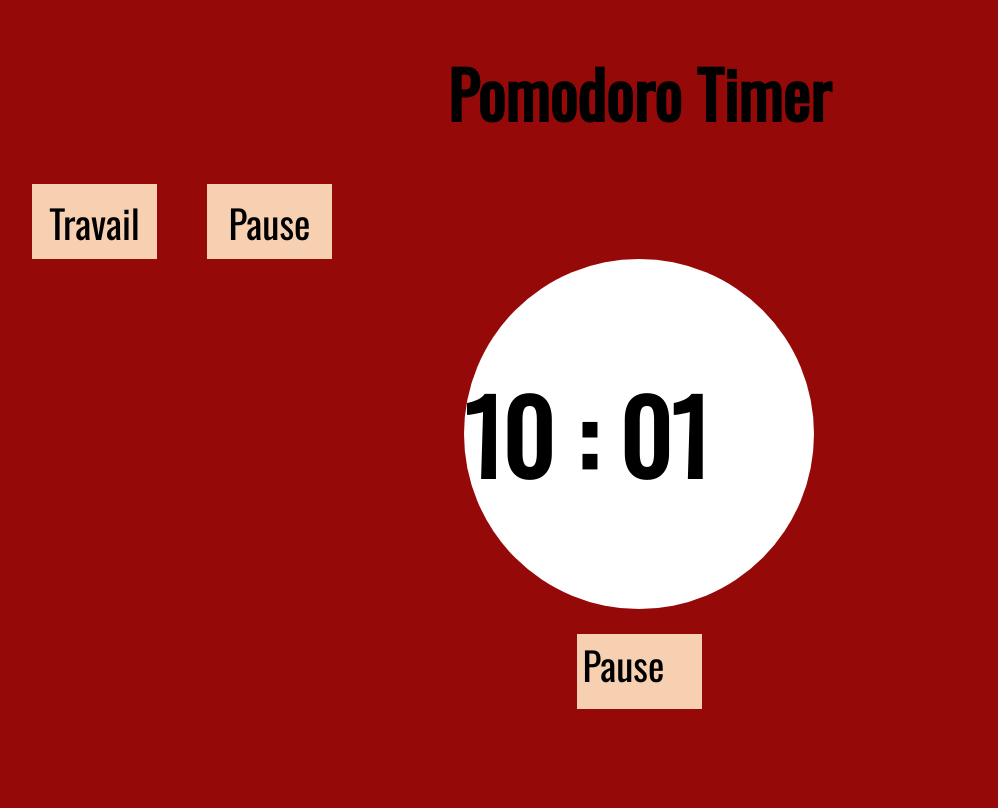
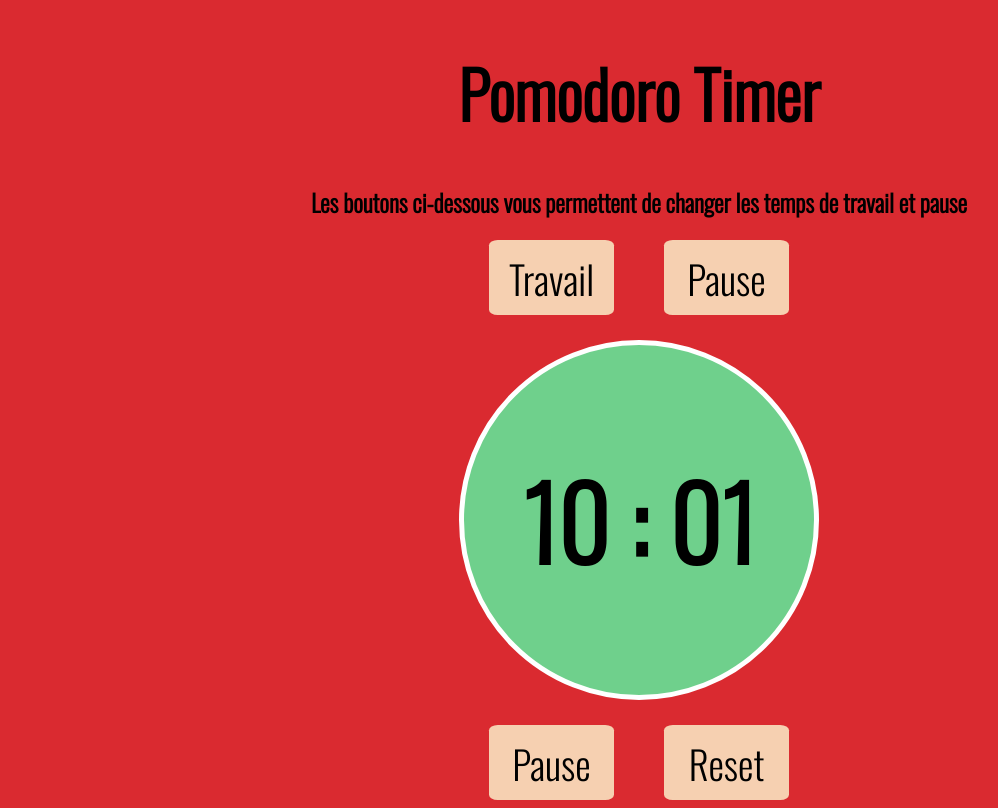
Before and after one commit to Asriel6/Pomodoro, a plain HTML site: page index.html in a window 1280 px wide. Shown: the whole page, without its empty margins (1-999 px from the left). Drawn offline with nearby package versions, Linux system fonts and the light colour scheme.

Commit message:
Tout centré et joli, manque bouton start/stop + Vérifications W3C et cie

```diff
--- a/index.html
+++ b/index.html
@@ -10,11 +10,12 @@
         <link rel="stylesheet" href="style_pomodoro.css">
         <link rel="preconnect" href="https://fonts.googleapis.com">
         <link rel="preconnect" href="https://fonts.gstatic.com" crossorigin>
-        <link href="https://fonts.googleapis.com/css2?family=Oswald:wght@400&display=swap" rel="stylesheet">
+        <link href="https://fonts.googleapis.com/css2?family=Oswald:wght@300&display=swap" rel="stylesheet">
     </head>
     <body>
 
         <h1 id = "titre">Pomodoro Timer</h1>
+        <h2> Les boutons ci-dessous vous permettent de changer les temps de travail et pause</h2>
         <div id = "boutons_haut">
             <button id = "travail"> Travail </button>
             <button id = "pause"> Pause </button>
@@ -24,7 +25,11 @@
         <h2 id="affichage"> </h2>
         <script src="script_pomodoro.js" defer></script>
 
-        <button id = "lancer"> Pause </button>
+        <div id = "boutons_bas">
+            <button id = "stop_play"> Pause </button>
+            <button id = "reset"> Reset </button>
+        </div>
+
 
     </body>
 </html>
--- a/script_pomodoro.js
+++ b/script_pomodoro.js
@@ -6,26 +6,12 @@ let en_pause = false
 let en_travail = true
 
 let output = document.getElementById('affichage')
-let lancer_travail = document.getElementById('travail')
-let lancer_pause = document.getElementById('pause')
-let stop_play = document.getElementById('lancer')
+let stop_play = document.getElementById('stop_play')
+let reset = document.getElementById('reset')
 
-
-
-// lancer_travail.addEventListener('click' ,() => {
-//     parti = true
-//     secondes = 0
-//     minutes = 25
-
-// })
-
-
-// lancer_pause.addEventListener('click', () =>{
-//     parti = true
-//     secondes = 0
-//     minutes = 5
-
-// })
+reset.addEventListener('click', () => {
+    location.reload()
+})
 
 function convert(){
     //Actualisation des secondes
--- a/style_pomodoro.css
+++ b/style_pomodoro.css
@@ -1,5 +1,5 @@
 body{
-    background-color: rgb(150, 9, 9);
+    background-color: #da2a30;
         font-family: "Oswald", system-ui;
         font-optical-sizing: auto;
         font-style: normal;
@@ -9,8 +9,13 @@ h1{
     text-align: center;
     font-size:65px;
 }
+
+h2{
+    text-align: center;
+}
+
 #affichage{
-    background-color: rgb(255, 255, 255);
+    background-color: #6FD08C;
     display: flex;
     margin: auto;
     width: 350px;
@@ -18,6 +23,8 @@ h1{
     border-radius: 50%;
     align-items: center;
     font-size: 100px;
+    border: solid 5px white;
+    justify-content: center;
 }
 button{
     display: inline;
@@ -30,27 +37,26 @@ button{
     width: 125px;
     height: 75px;
     font-size: 39px;
+    border-radius: 7%;
+}
+
+#boutons_haut {
+    margin-bottom: 25px;
+
+    display: flex;
+    align-items: center;
+    justify-content: center;
+}
+
+#boutons_bas {
+    margin-top: 25px;
+
+    display: flex;
+    align-items: center;
+    justify-content: center;
 }
 
 
-#lancer{
-    margin: auto;
-    display: flex;
-    margin-top: 25px;
-    text-align: center;
-    font-family: "Oswald", system-ui;
-    border: transparent;
-    width: 125px;
-    height: 75px;
-    font-size: 39px;
-}
-
-#boutons_haut{
-    margin-bottom: 25px;
-    display: flex;
-    margin: auto;
-    align-items: center;
-}
 button:hover{
     background-color: #f1b17d;
 }
```
